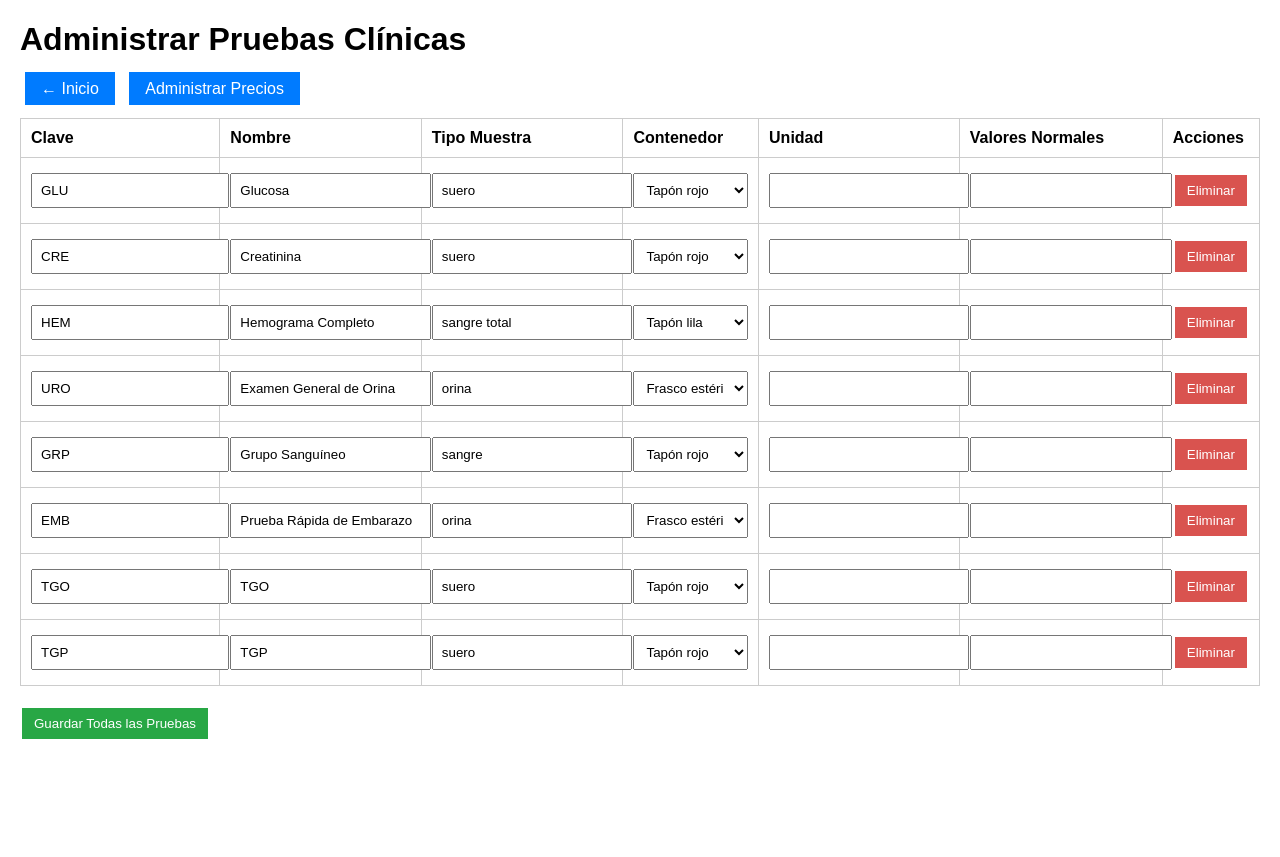
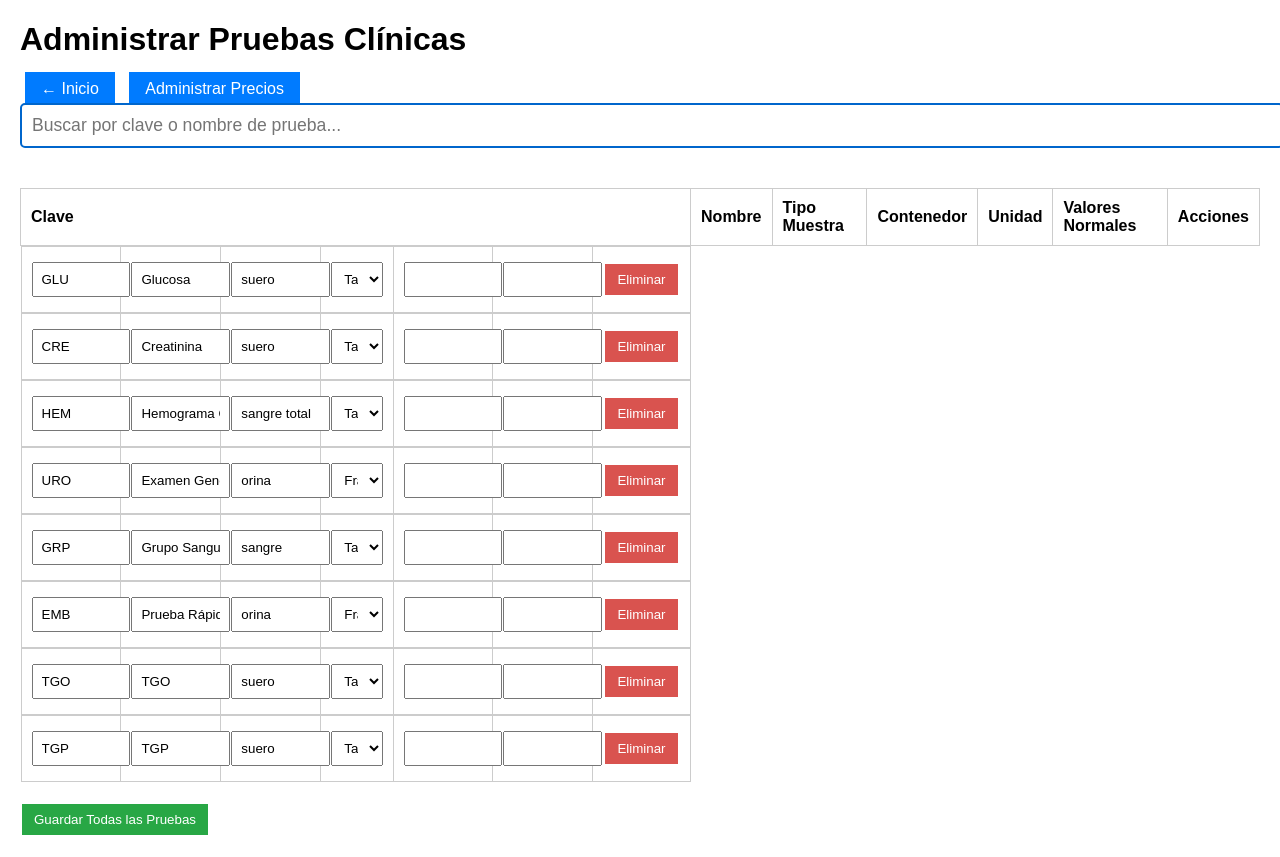
Before and after one commit to qfbwilsonmay-ai/care-laboratorio, a Flask app: page /admin/pruebas in a window 1280 px wide. Before the commit the page ends 739 px from the top, so only its background shows below. Run offline with Flask 3, Linux system fonts and the light colour scheme.

Commit message:
Corregido: admin_pruebas con búsqueda + eliminar pruebas

```diff
--- a/templates/admin_pruebas.html
+++ b/templates/admin_pruebas.html
@@ -4,6 +4,14 @@
     <title>Administrar Pruebas - CARE</title>
     <style>
         body { font-family: Arial, sans-serif; margin: 20px; }
+        .buscador {
+            font-size: 1.1em;
+            padding: 10px;
+            width: 100%;
+            margin-bottom: 20px;
+            border: 2px solid #0066cc;
+            border-radius: 5px;
+        }
         table { width: 100%; border-collapse: collapse; margin: 20px 0; }
         th, td { padding: 10px; border: 1px solid #ccc; text-align: left; }
         input, select { width: 100%; padding: 8px; margin: 5px 0; }
@@ -11,12 +19,18 @@
         .btn-guardar { background: #28a745; color: white; border: none; }
         .btn-eliminar { background: #d9534f; color: white; border: none; }
         .btn { background: #007bff; color: white; padding: 8px 16px; text-decoration: none; margin: 5px; }
+        .prueba-item {
+            display: block;
+        }
     </style>
 </head>
 <body>
     <h1>Administrar Pruebas Clínicas</h1>
     <a href="/" class="btn">← Inicio</a>
     <a href="/admin/precios" class="btn">Administrar Precios</a>
+
+    <!-- Buscador -->
+    <input type="text" id="buscador" class="buscador" placeholder="Buscar por clave o nombre de prueba..." onkeyup="buscarPruebas()">
 
     <form method="POST" id="formPruebas">
         <table id="tablaPruebas">
@@ -30,7 +44,7 @@
                 <th>Acciones</th>
             </tr>
             {% for p in pruebas %}
-            <tr>
+            <tr class="prueba-item" data-clave="{{ p.clave|lower }}" data-nombre="{{ p.nombre|lower }}">
                 <td><input type="text" name="clave_{{ loop.index }}" value="{{ p.clave }}" required></td>
                 <td><input type="text" name="nombre_{{ loop.index }}" value="{{ p.nombre }}" required></td>
                 <td><input type="text" name="tipo_muestra_{{ loop.index }}" value="{{ p.tipo_muestra }}" required></td>
@@ -53,12 +67,38 @@
     </form>
 
     <script>
+        // Filtro en tiempo real por clave o nombre
+        function buscarPruebas() {
+            const input = document.getElementById('buscador');
+            const filter = input.value.toLowerCase();
+            const filas = document.getElementsByClassName('prueba-item');
+
+            for (let i = 0; i < filas.length; i++) {
+                const clave = filas[i].getAttribute('data-clave');
+                const nombre = filas[i].getAttribute('data-nombre');
+                if (clave.includes(filter) || nombre.includes(filter)) {
+                    filas[i].style.display = '';
+                } else {
+                    filas[i].style.display = 'none';
+                }
+            }
+        }
+
+        // Eliminar fila
         function eliminarFila(btn) {
             if (confirm('¿Seguro que deseas eliminar esta prueba?')) {
                 const fila = btn.closest('tr');
                 fila.remove();
             }
         }
+
+        // Mostrar todas las pruebas al cargar
+        document.addEventListener('DOMContentLoaded', function() {
+            setTimeout(() => {
+                const allPruebas = document.querySelectorAll('.prueba-item');
+                allPruebas.forEach(el => el.style.display = '');
+            }, 100);
+        });
     </script>
 </body>
 </html>
```
